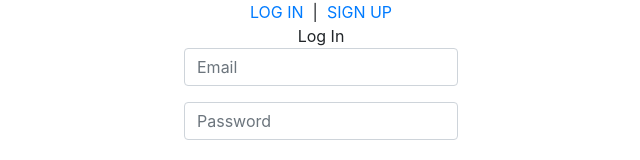
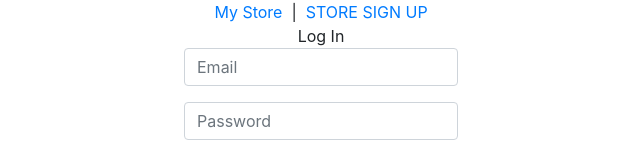
Before and after one commit to restfulry/bundle-builder, a React (Create React App) app: page /login in a window 1280 px wide. Shown: the top 160 px of the page, without its empty margins (319-959 px from the left). Built offline with nearby package versions, Linux system fonts and the light colour scheme; no server answers.

Commit message:
rename navbar elements -login redirect to /bundles

```diff
--- a/src/components/NavBar/NavBar.jsx
+++ b/src/components/NavBar/NavBar.jsx
@@ -7,9 +7,9 @@ const NavBar = ({user, handleLogout}) => {
     <div>
       <h3>{user.storeName}</h3>
       &nbsp;&nbsp;|&nbsp;&nbsp;
-      <Link to="/bundles">View Bundles</Link>
+      <Link to="/bundles">My Bundles</Link>
       &nbsp;&nbsp;|&nbsp;&nbsp;
-      <Link to="/products">View Products</Link>
+      <Link to="/products">My Products</Link>
       &nbsp;&nbsp;|&nbsp;&nbsp;
       <Link to="" className="NavBar-link" onClick={handleLogout}>
       LOG OUT
@@ -18,11 +18,11 @@ const NavBar = ({user, handleLogout}) => {
     :
     <div>
       <Link to="/login" className="NavBar-link">
-      LOG IN
+      My Store
       </Link>
       &nbsp;&nbsp;|&nbsp;&nbsp;
       <Link to="/signup" className="NavBar-link">
-      SIGN UP
+      STORE SIGN UP
       </Link>
     </div>
 
--- a/src/pages/LoginPage/LoginPage.jsx
+++ b/src/pages/LoginPage/LoginPage.jsx
@@ -21,7 +21,7 @@ class LoginPage extends Component {
     try {
       await userService.login(this.state);
       this.props.handleSignupOrLogin();
-      this.props.history.push('/');
+      this.props.history.push('/bundles');
     } catch (err) {
       alert('Invalid Credentials!');
     }
```
